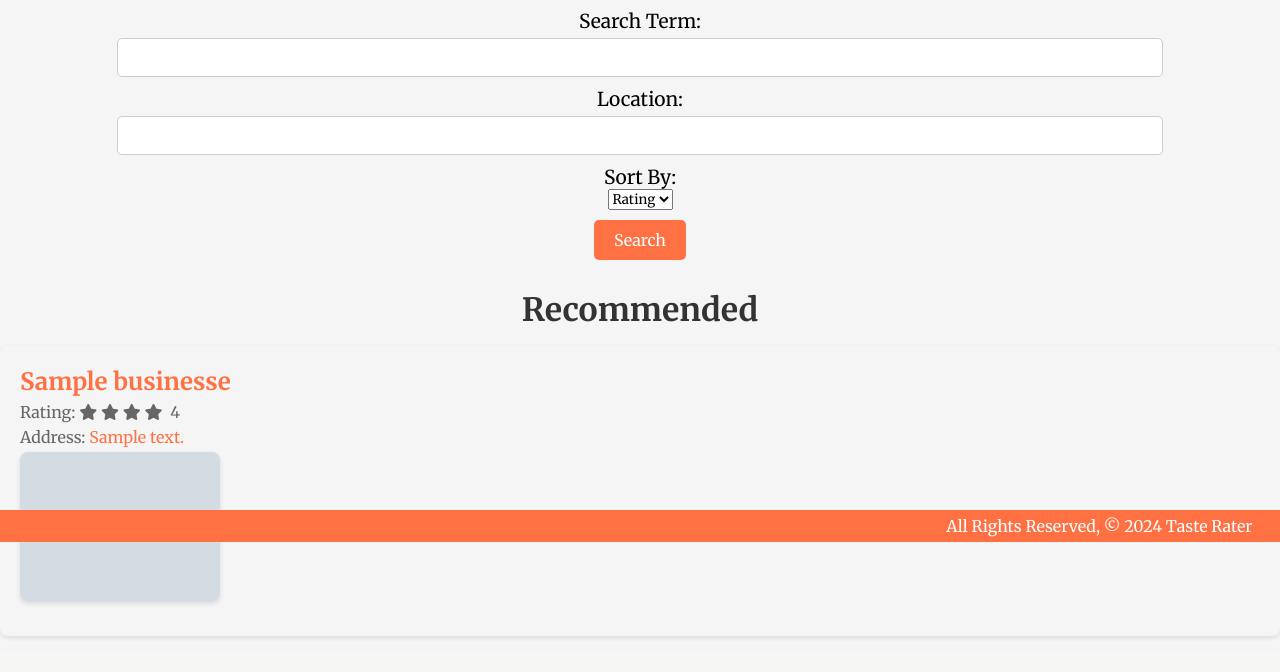
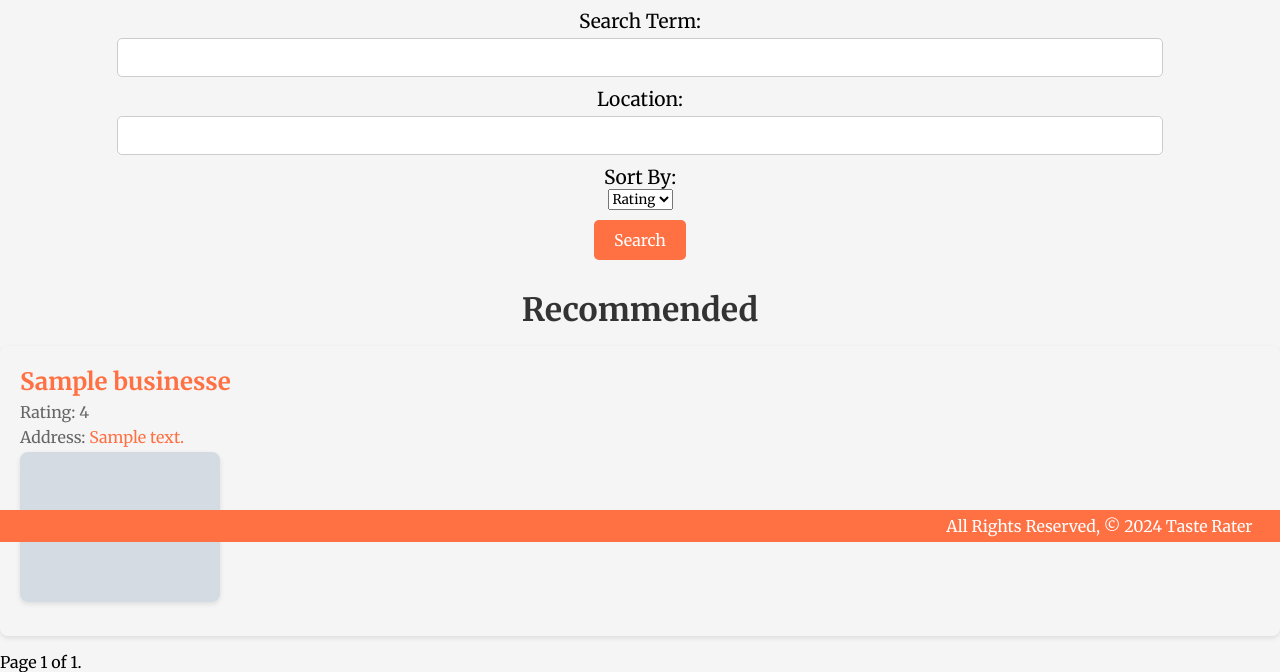
Before and after one commit to maniac-b8/tasterater, a Django app: page / in a window 1280 px wide. Shown: the part 258-930 px from the top of the page. Before the commit the page ends 896 px from the top, so only its background shows below. Run offline with Django 5.2, Linux system fonts and the light colour scheme; tables that the repository leaves empty hold one stand-in row (values such as "Sample post"); grey boxes marked "Sample" are stand-in pictures; a database or web service that is not in the repository returns one stand-in record (values such as "Sample title"); data that the repository does not hold is empty.

Commit message:
add pages to search results

```diff
--- a/main_app/templates/home.html
+++ b/main_app/templates/home.html
@@ -45,5 +45,24 @@
     </li>
     {% endfor %}
 </ul>
+<!-- add pages -->
+<div class="pagination">
+  <span class="step-links">
+    {% if results.has_previous %}
+      <a href="?term={{ term }}&location={{ location }}&sort_by={{ sort_by }}&page=1">&laquo; first</a>
+      <a href="?term={{ term }}&location={{ location }}&sort_by={{ sort_by }}&page={{ results.previous_page_number }}">previous</a>
+    {% endif %}
+
+    <span class="current">
+      Page {{ results.number }} of {{ results.paginator.num_pages }}.
+    </span>
+
+    {% if results.has_next %}
+      <a href="?term={{ term }}&location={{ location }}&sort_by={{ sort_by }}&page={{ results.next_page_number }}">next</a>
+      <a href="?term={{ term }}&location={{ location }}&sort_by={{ sort_by }}&page={{ results.paginator.num_pages }}">last &raquo;</a>
+    {% endif %}
+  </span>
+</div>
+<!-- end add pages -->
 {% endif %}
 {% endblock %}
--- a/main_app/views.py
+++ b/main_app/views.py
@@ -1,3 +1,4 @@
+from django.core.paginator import Paginator, EmptyPage, PageNotAnInteger
 from django.contrib.auth.forms import UserCreationForm
 from .yelp_api import search_businesses, get_business_details
 from .models import Restaurant, Favorite, Review
@@ -9,10 +10,12 @@ from django.contrib.auth.models import User
 def home(request):
     results = []
     is_search = False
+    businesses = []
     if 'term' in request.GET and 'location' in request.GET:
         term = request.GET['term']
         location = request.GET['location']
         sort_by = request.GET.get('sort_by', 'rating')
+        is_search = True
         results = search_businesses(term, location)
 
         businesses = results.get('businesses', [])
@@ -26,7 +29,24 @@ def home(request):
         results = search_businesses(location=location)
         businesses = sorted(results.get('businesses', []), key=lambda x: x['rating'], reverse=True)[:10]
 
-    return render(request, 'home.html', {'results': businesses, 'is_search': is_search, 'range': range(1, 6)})
+    # split pages
+    page = request.GET.get('page', 1)
+    paginator = Paginator(businesses, 10)  # show 10 businesses per page
+
+    try:
+        businesses = paginator.page(page)
+    except PageNotAnInteger:
+        businesses = paginator.page(1)
+    except EmptyPage:
+        businesses = paginator.page(paginator.num_pages)
+
+    return render(request, 'home.html', {
+        'results': businesses,
+        'is_search': is_search,
+        'term': request.GET.get('term', ''),
+        'location': request.GET.get('location', location),
+        'sort_by': request.GET.get('sort_by', 'rating'),
+    })
 
 @login_required
 def add_favorite(request, yelp_id):
--- a/main_app/yelp_api.py
+++ b/main_app/yelp_api.py
@@ -14,7 +14,7 @@ def search_businesses(term=None, location=None, category=None):
         'Authorization' : f"Bearer {API_KEY}"
     }
     params = {
-        'limit': 10
+        'limit': 50
     }
     if term:
         params['term'] = term
```
